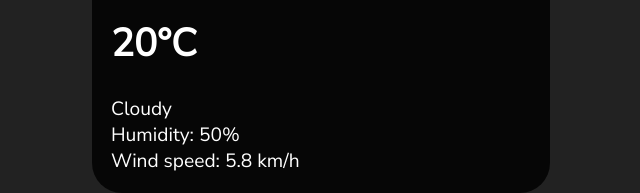
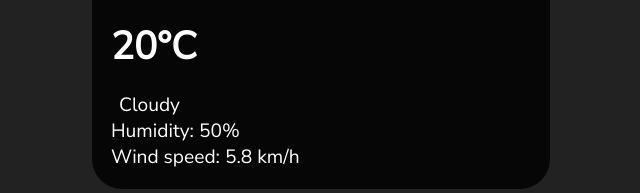
Before and after one commit to PedroMarMol/weather_app, a plain HTML site: page index.html in a window 1280 px wide. Shown: the part 377-570 px from the top of the page, without its empty margins (319-959 px from the left). Drawn offline with Linux system fonts and the light colour scheme; a web font is replaced by a local one.

Commit message:
description and icon styling

```diff
--- a/style.css
+++ b/style.css
@@ -9,6 +9,15 @@ body {
     font-family: 'Nunito Sans', sans-serif;
     font-size: 120%;
     /* background-image: url(); */
+}
+
+.icon {
+
+}
+
+.description {
+    text-transform: capitalize;
+    margin-left: 8px;
 }
 
 .card {
@@ -58,4 +67,10 @@ button:hover {
 
 h1.temp {
     margin: 0;
+    margin-bottom: 0.5em;
 }
+
+.flex {
+    display: flex;
+    align-items: center;
+}
```
